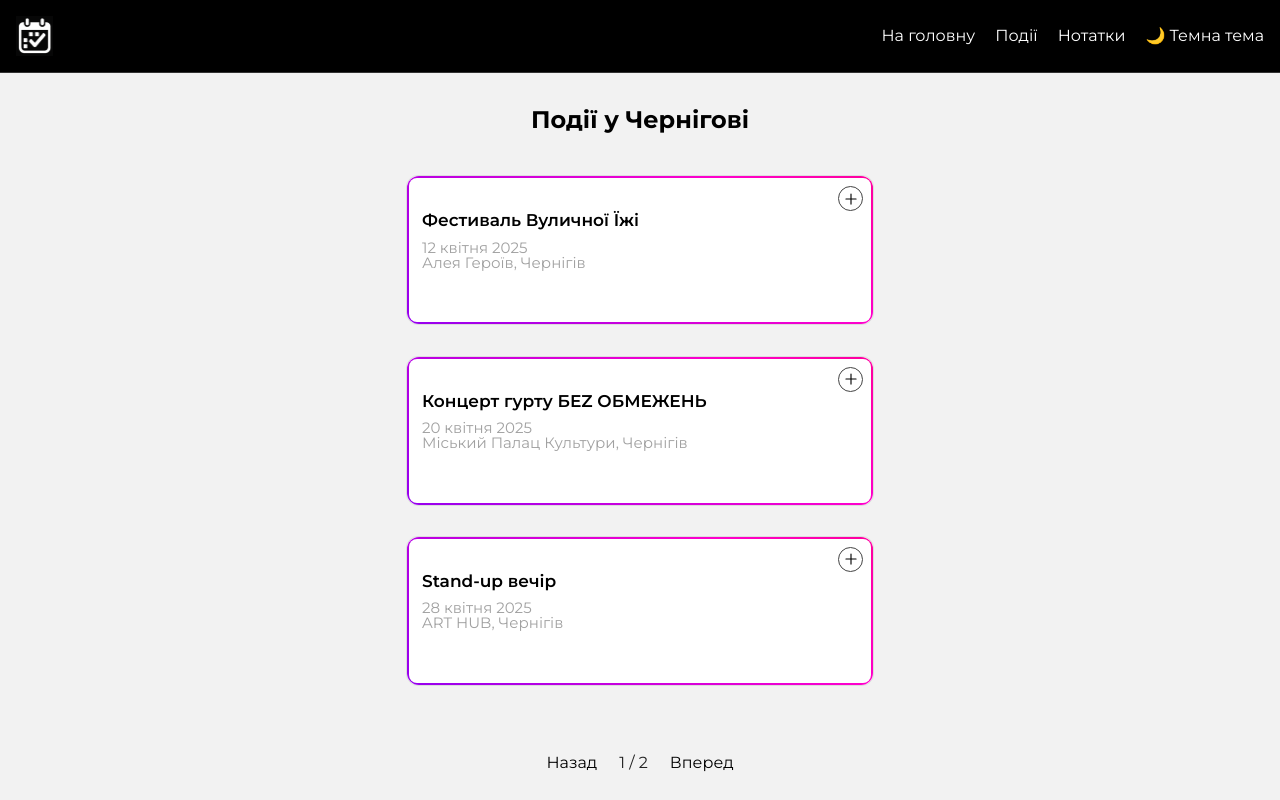
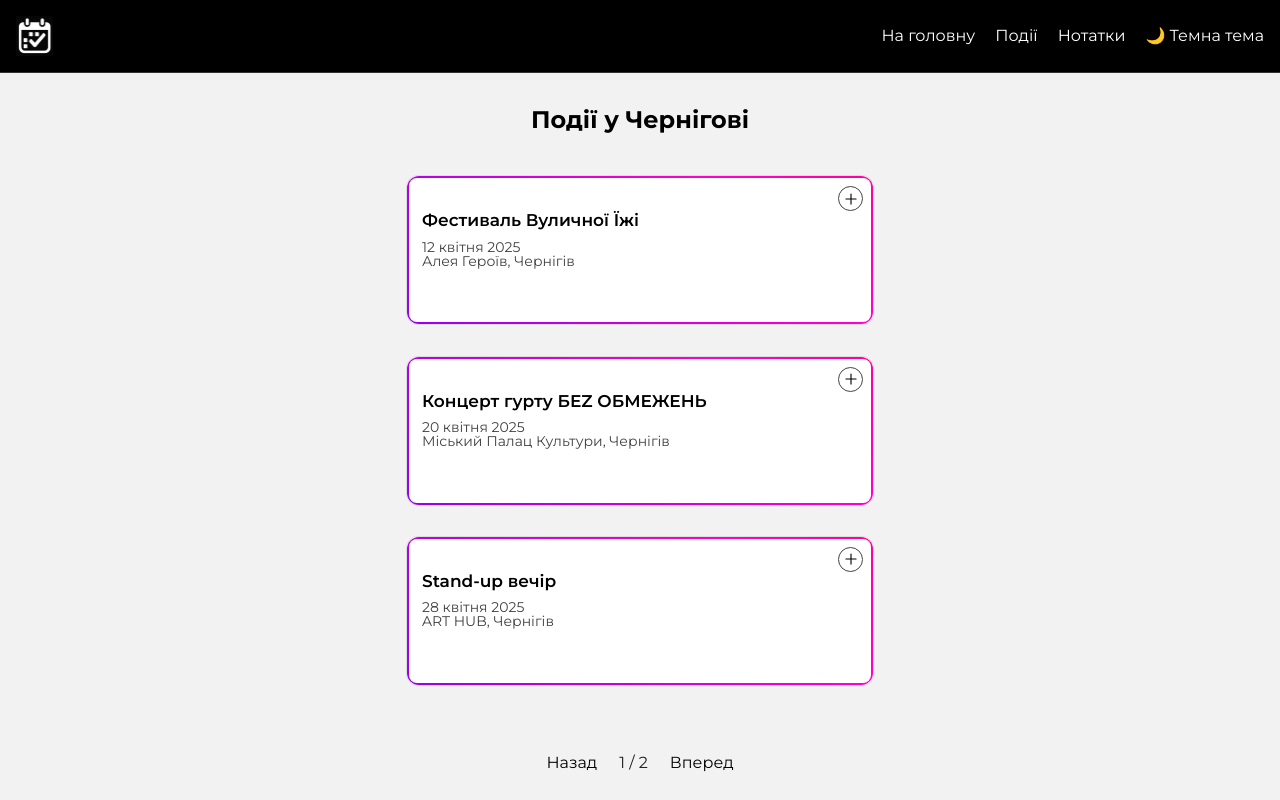
Before and after one commit to kulikp1/planner, a React (Vite) app: page /events in a window 1280 px wide. Built offline with nearby package versions, Linux system fonts and the light colour scheme.

Commit message:
update descr style for light

```diff
--- a/src/components/Events/Events.jsx
+++ b/src/components/Events/Events.jsx
@@ -96,7 +96,13 @@ const UpcomingEvents = () => {
               >
                 {event.title}
               </h2>
-              <p className={styles.eventDate}>{event.date}</p>
+              <p
+                className={`${styles.eventDate} ${
+                  !isDarkMode ? styles.lightDescr : []
+                }`}
+              >
+                {event.date}
+              </p>
               <p className={styles.eventLocation}>{event.location}</p>
               <button
                 onClick={() => handleAddToCalendar(event)}
--- a/src/components/Events/Events.module.css
+++ b/src/components/Events/Events.module.css
@@ -112,6 +112,13 @@ body {
   color: #a1a1a1;
   font-size: 15px;
   line-height: 1;
+}
+
+.eventDate,
+.eventLocation {
+  font-size: 14px;
+
+  color: #424141;
 }
 
 .pagination {
```
